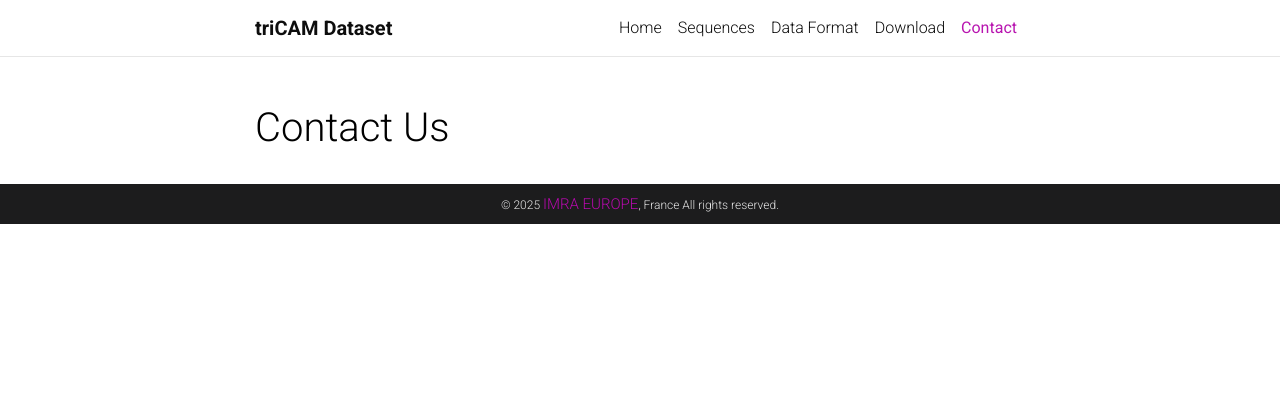
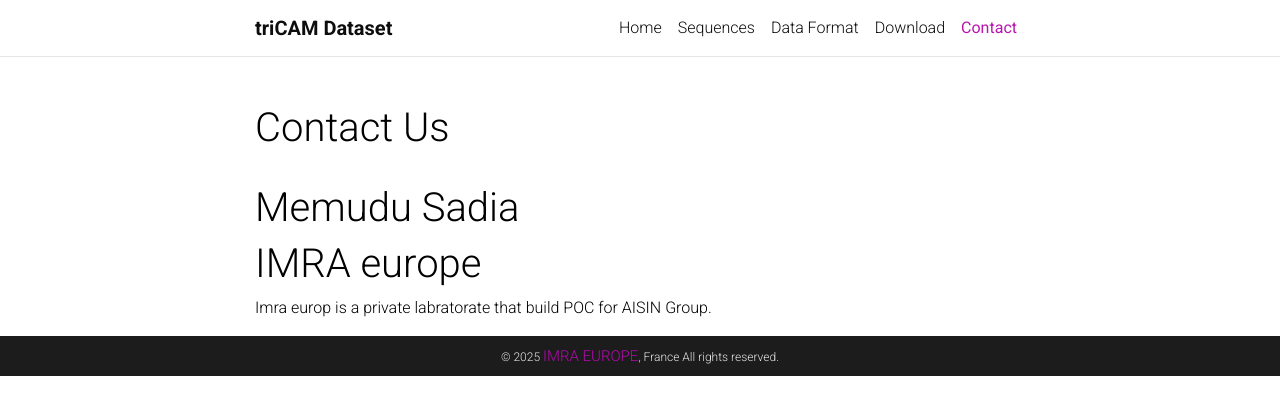
Before and after one commit to anikesadia/triCam-dataset, a Jekyll site: the page contact/index.html, which Jekyll copies as it is, in a window 1280 px wide. Shown: the top 415 px of the page. Built offline with Jekyll 4.4.1, drawn with Linux system fonts in a browser that asks for light colours; comment, search, counter and statistics services are not loaded; a style sheet for code colours, icons or effects is not loaded.

Commit message:
Update index.html

```diff
--- a/contact/index.html
+++ b/contact/index.html
@@ -133,6 +133,11 @@
 
           <article>
 
+            <h1 class="post-title">Memudu Sadia</h1>
+
+            <h1 class="post-title">IMRA europe</h1>
+            <p> Imra europ is a private labratorate that build POC for AISIN Group.</p>
+
 
           </article>
 
```
